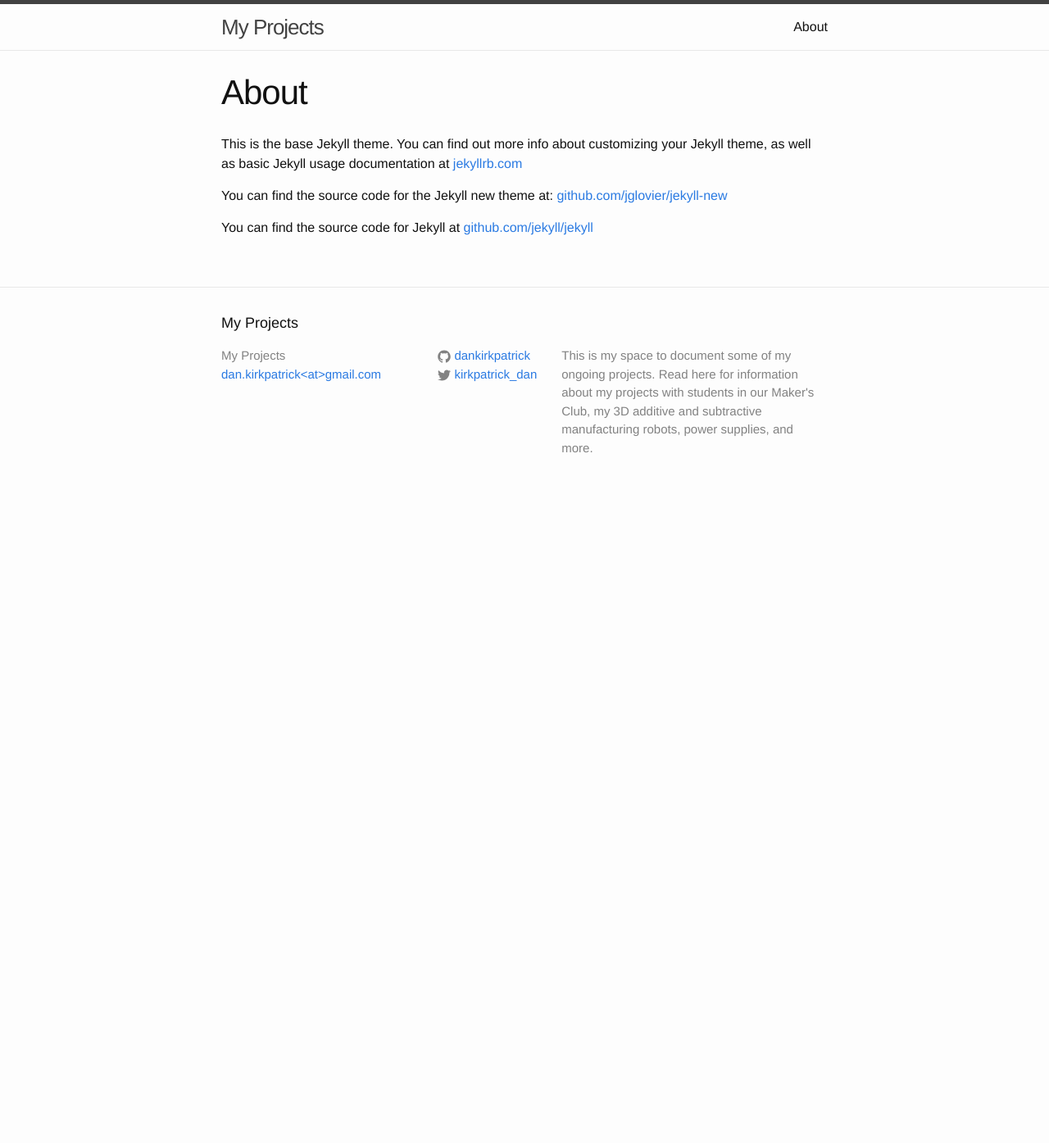
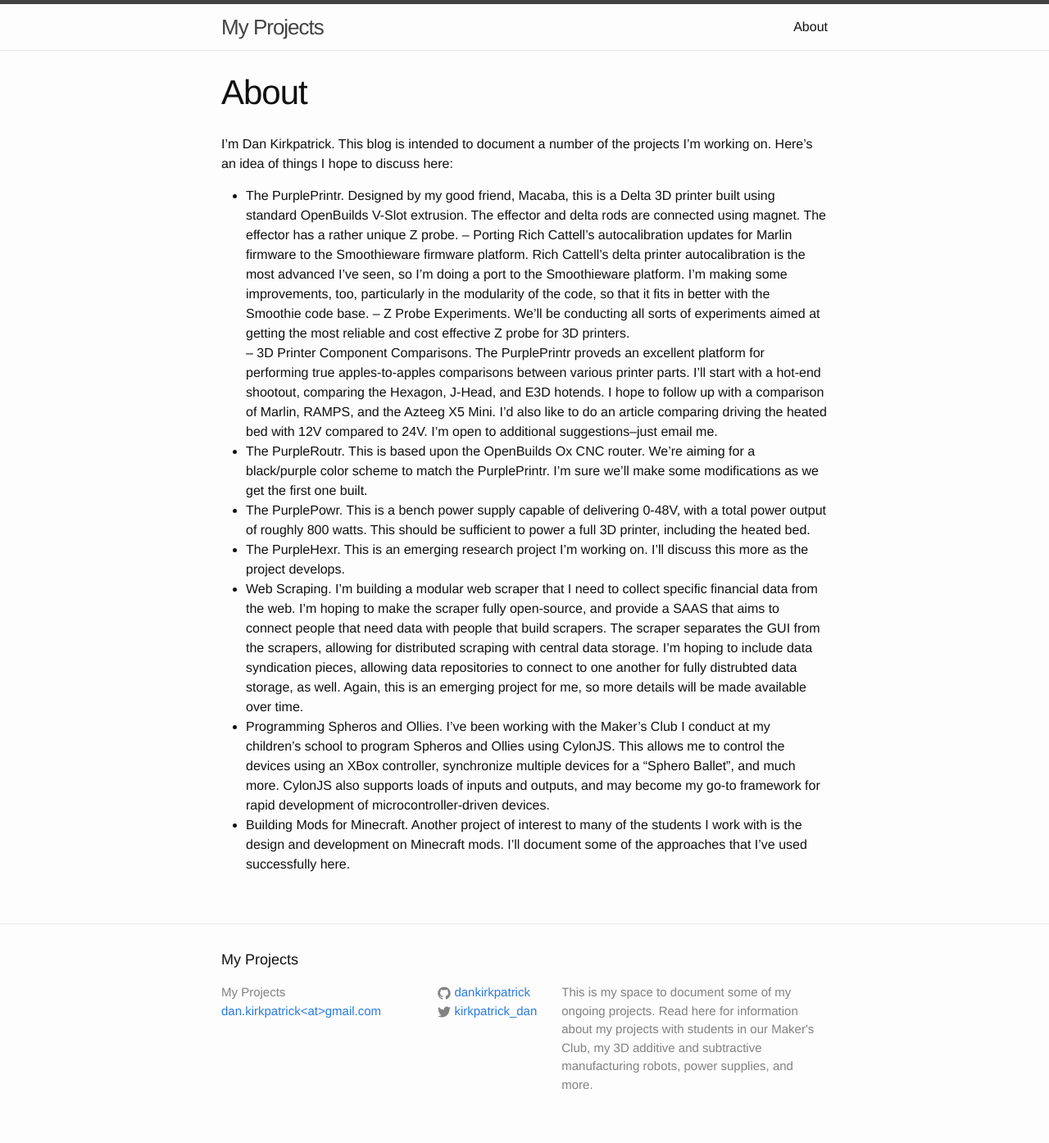
Before and after one commit to dankirkpatrick/dankirkpatrick.github.io, a Jekyll site: the page built from about.md, in a window 1280 px wide. Shown: the whole page at 82% size. Built offline with Jekyll 4.4.1, drawn with Linux system fonts in a browser that asks for light colours; before the commit the page ends 900 px from its top, so only the background shows below that.

Commit message:
Initial commit with Jekyll

```diff
--- a/about.md
+++ b/about.md
@@ -4,8 +4,15 @@ title: About
 permalink: /about/
 ---
 
-This is the base Jekyll theme. You can find out more info about customizing your Jekyll theme, as well as basic Jekyll usage documentation at [jekyllrb.com](http://jekyllrb.com/)
+I'm Dan Kirkpatrick.  This blog is intended to document a number of the projects I'm working on.  Here's an idea of things I hope to discuss here:
 
-You can find the source code for the Jekyll new theme at: [github.com/jglovier/jekyll-new](https://github.com/jglovier/jekyll-new)
-
-You can find the source code for Jekyll at [github.com/jekyll/jekyll](https://github.com/jekyll/jekyll)
+- The PurplePrintr.  Designed by my good friend, Macaba, this is a Delta 3D printer built using standard OpenBuilds V-Slot extrusion.  The effector and delta rods are connected using magnet.  The effector has a rather unique Z probe.
+-- Porting Rich Cattell's autocalibration updates for Marlin firmware to the Smoothieware firmware platform.  Rich Cattell's delta printer autocalibration is the most advanced I've seen, so I'm doing a port to the Smoothieware platform.  I'm making some improvements, too, particularly in the modularity of the code, so that it fits in better with the Smoothie code base.
+-- Z Probe Experiments.  We'll be conducting all sorts of experiments aimed at getting the most reliable and cost effective Z probe for 3D printers.
+-- 3D Printer Component Comparisons.  The PurplePrintr proveds an excellent platform for performing true apples-to-apples comparisons between various printer parts.  I'll start with a hot-end shootout, comparing the Hexagon, J-Head, and E3D hotends.  I hope to follow up with a comparison of Marlin, RAMPS, and the Azteeg X5 Mini.  I'd also like to do an article comparing driving the heated bed with 12V compared to 24V.  I'm open to additional suggestions--just email me.
+- The PurpleRoutr.  This is based upon the OpenBuilds Ox CNC router.  We're aiming for a black/purple color scheme to match the PurplePrintr.  I'm sure we'll make some modifications as we get the first one built.
+- The PurplePowr.  This is a bench power supply capable of delivering 0-48V, with a total power output of roughly 800 watts.  This should be sufficient to power a full 3D printer, including the heated bed.
+- The PurpleHexr.  This is an emerging research project I'm working on.  I'll discuss this more as the project develops.
+- Web Scraping.  I'm building a modular web scraper that I need to collect specific financial data from the web.  I'm hoping to make the scraper fully open-source, and provide a SAAS that aims to connect people that need data with people that build scrapers.  The scraper separates the GUI from the scrapers, allowing for distributed scraping with central data storage.  I'm hoping to include data syndication pieces, allowing data repositories to connect to one another for fully distrubted data storage, as well.  Again, this is an emerging project for me, so more details will be made available over time.
+- Programming Spheros and Ollies.  I've been working with the Maker's Club I conduct at my children's school to program Spheros and Ollies using CylonJS.  This allows me to control the devices using an XBox controller, synchronize multiple devices for a "Sphero Ballet", and much more.  CylonJS also supports loads of inputs and outputs, and may become my go-to framework for rapid development of microcontroller-driven devices.
+- Building Mods for Minecraft.  Another project of interest to many of the students I work with is the design and development on Minecraft mods.  I'll document some of the approaches that I've used successfully here.
```
